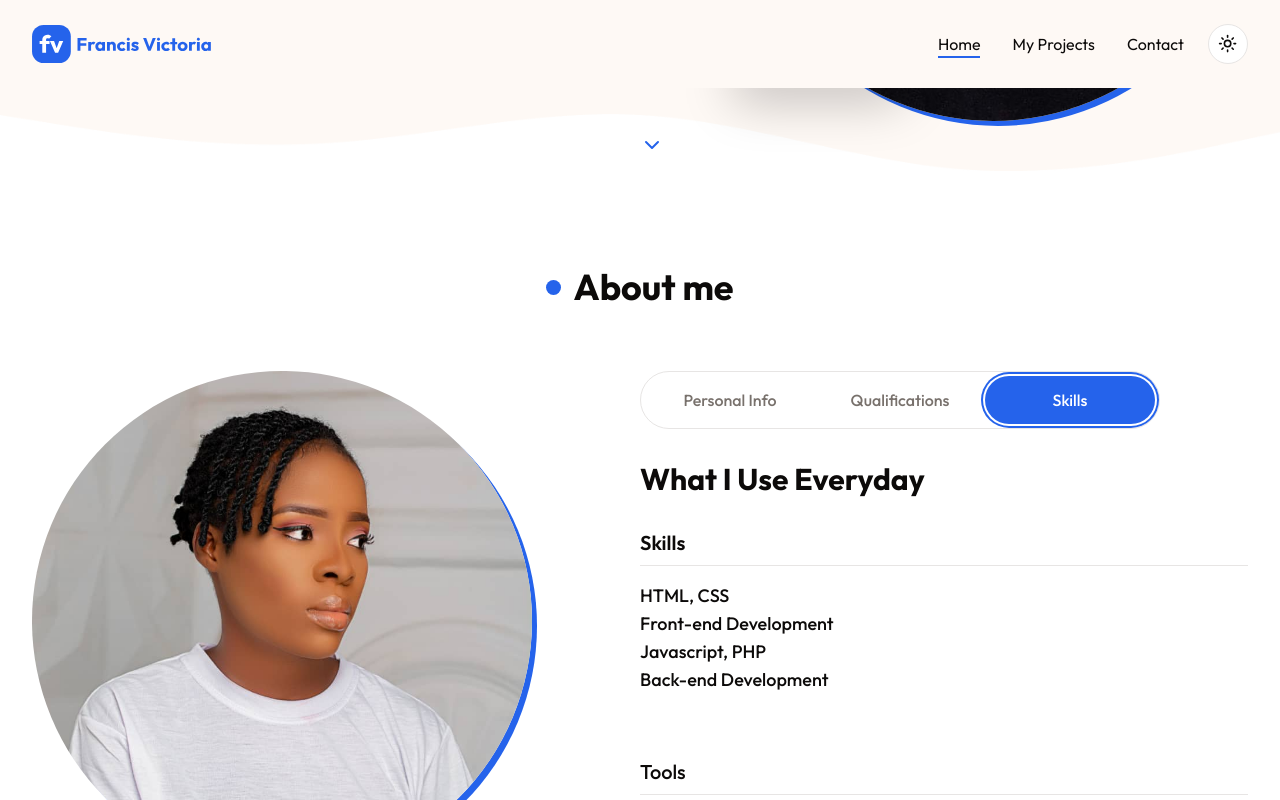
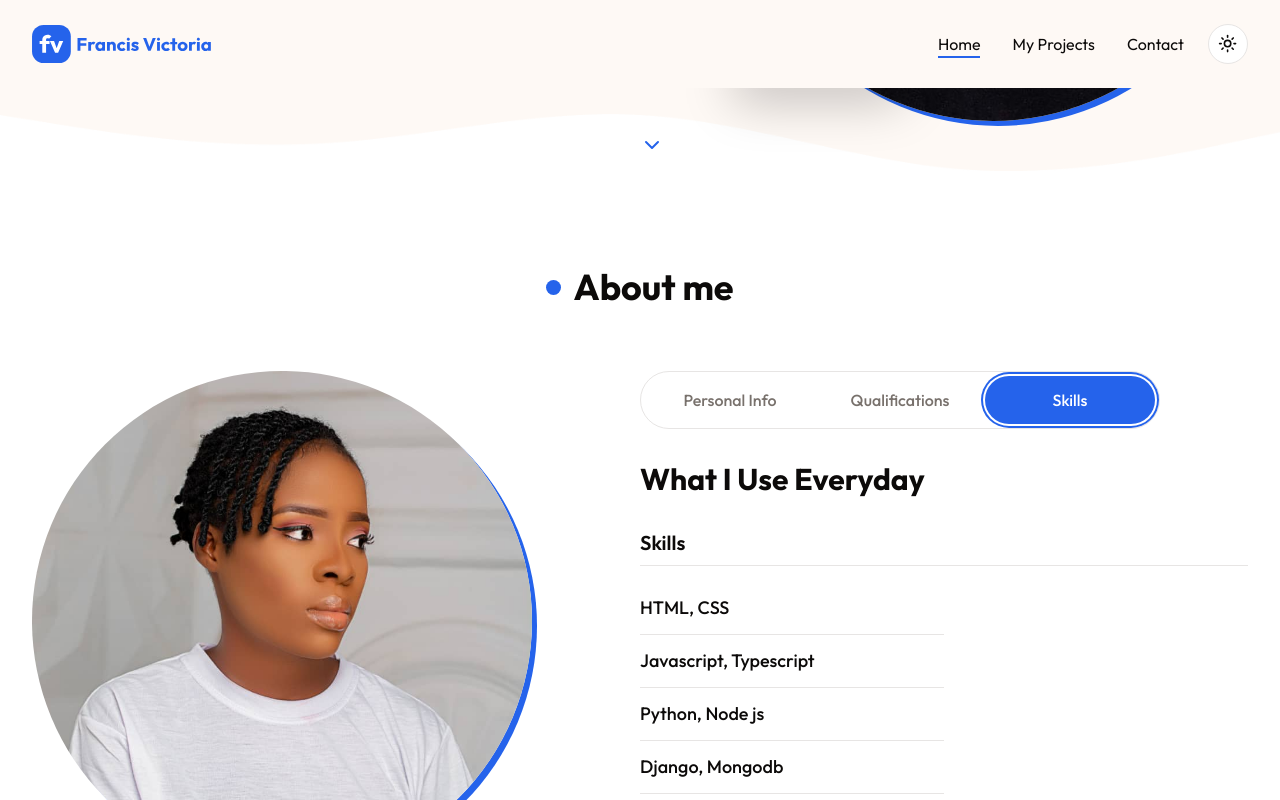
Before and after one commit to DevIsraelHub/portfolio-website, a Next.js app: page / in a window 1280 px wide. Both pictures are taken after a click on the tab "Skills". Shown: the part 589-1389 px from the top of the page. Built offline with nearby package versions, Linux system fonts and the light colour scheme.

Commit message:
feat: added current skills

```diff
--- a/src/constants/index.tsx
+++ b/src/constants/index.tsx
@@ -134,15 +134,17 @@ export const skillData = [
       {
         name: "HTML, CSS",
       },
-
       {
-        name: "Front-end Development",
+        name: "Javascript, Typescript",
       },
       {
-        name: "Javascript, PHP",
+        name: "Python, Node js",
       },
       {
-        name: "Back-end Development",
+        name: "Django, Mongodb",
+      },
+      {
+        name: "React js, Next js",
       },
 
     ]
--- a/src/modules/Home/About/index.tsx
+++ b/src/modules/Home/About/index.tsx
@@ -143,10 +143,10 @@ const About = () => {
                     <div className="mb-16">
                       <h4 className="text-xl font-semibold mb-2">Skills</h4>
                       <div className="border-b border-border mb-4"></div>
-                      <div>
+                      <div className="divide-y divide-borde">
                         {getData(skillData, "skills")?.data.map((item: any, index) => (
                           <div
-                            className="w-2/4 text-center xl:text-left mx-auto xl:mx-0"
+                            className="w-2/4 text-center py-3 xl:text-left mx-auto xl:mx-0"
                             key={index}
                           >
                             <p className="font-medium">{item.name}</p>
```
